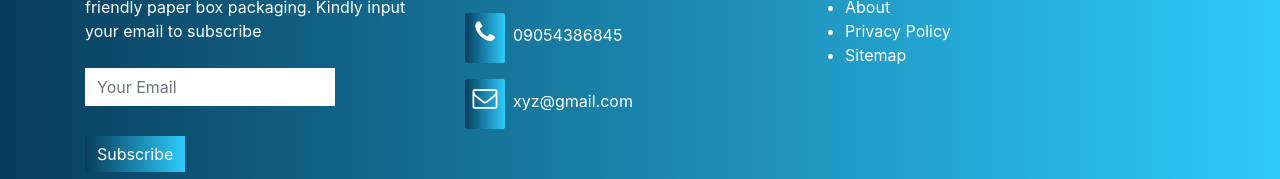
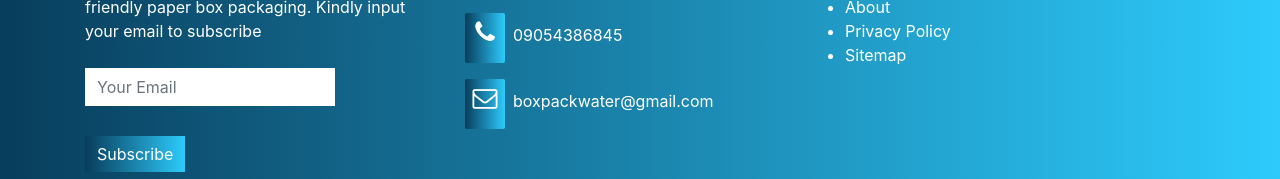
Before and after one commit to Silviblu/Bwater, a plain HTML site: page index.html in a window 1280 px wide. Shown: the part 3258-3437 px from the top of the page. Drawn offline with nearby package versions, Linux system fonts and the light colour scheme; files whose address does not match are found by name.

Commit message:
update index.html

```diff
--- a/index.html
+++ b/index.html
@@ -161,7 +161,7 @@ Choosing paper over plastic goes a long way for us and our planet.</p>
       <p><b>CONTACT US</b></p>
       <p><i class="fa fa-map-marker"></i>952/953 Idejo Street,Lagos</p>
       <p><i class="fa fa-phone"></i>09054386845</p>
-      <p><i class="fa fa-envelope-o"></i>xyz@gmail.com</p>
+      <p><i class="fa fa-envelope-o"></i>boxpackwater@gmail.com</p>
     </div>
     <div class="col-md-4 footer-box">
       <p><b>QUICK LINKS</b></p>
```
